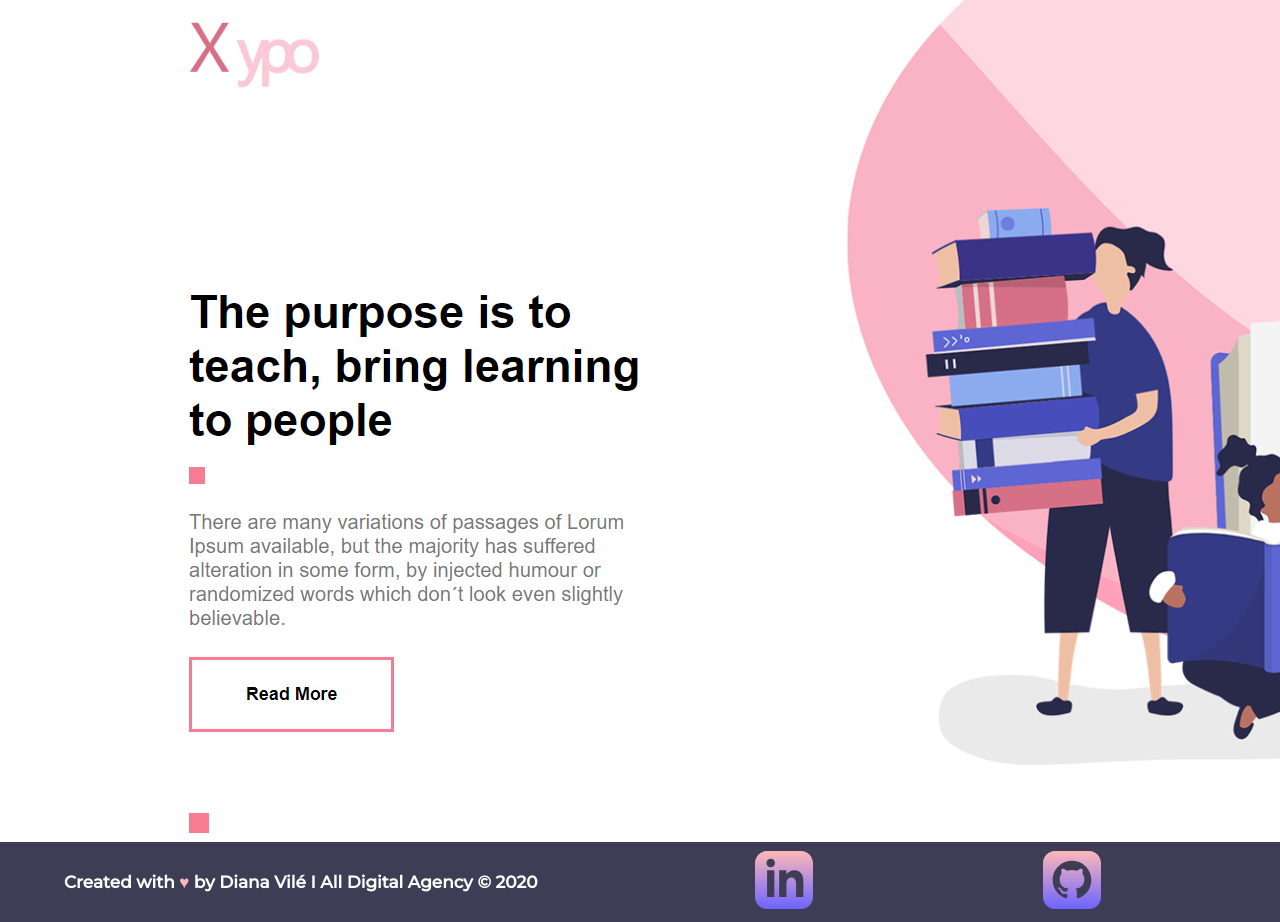
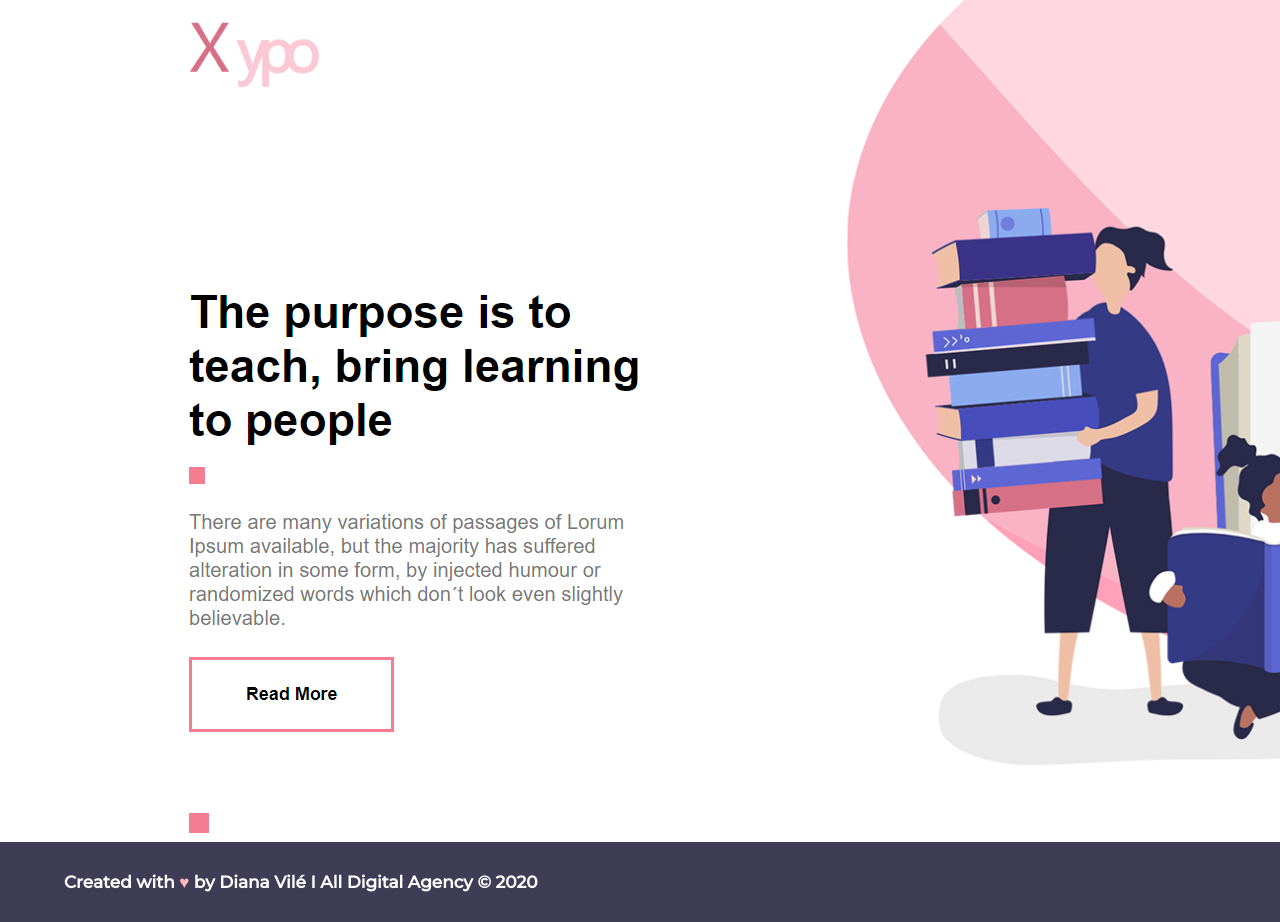
Before and after one commit to dianavile/Portfolio-Diana, a plain HTML site: page projects/index.html in a window 1280 px wide. Shown: the part 1465-2387 px from the top of the page. Drawn offline with Linux system fonts and the light colour scheme.

Commit message:
Update index.html

```diff
--- a/projects/index.html
+++ b/projects/index.html
@@ -50,14 +50,6 @@
         <h4>
             Created with <span style="color: #ffb8b8;">&#9829;</span> by Diana Vilé I All Digital Agency &copy; 2020
         </h4>
-        <ul>
-            <li>
-                <a href="https://www.linkedin.com/in/dianavile/"><img src="/icons/linked-in.svg" alt="linkedin-social" /></a>
-            </li>
-            <li>
-                <a href="https://github.com/dianavile"><img src="/icons/github.svg" alt="github-social" /></a>
-            </li>
-        </ul>
     </footer>
 </body>
 
```
